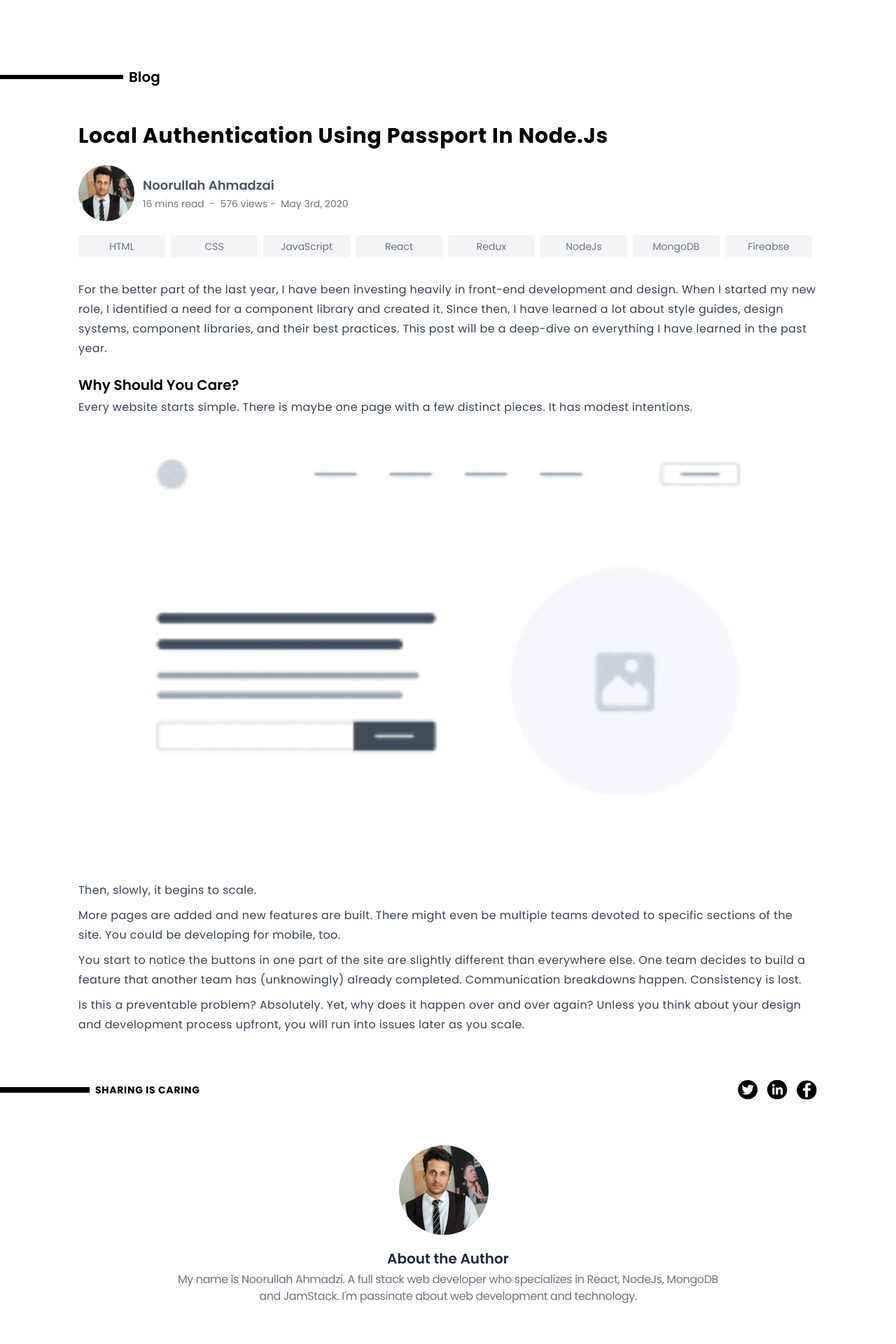
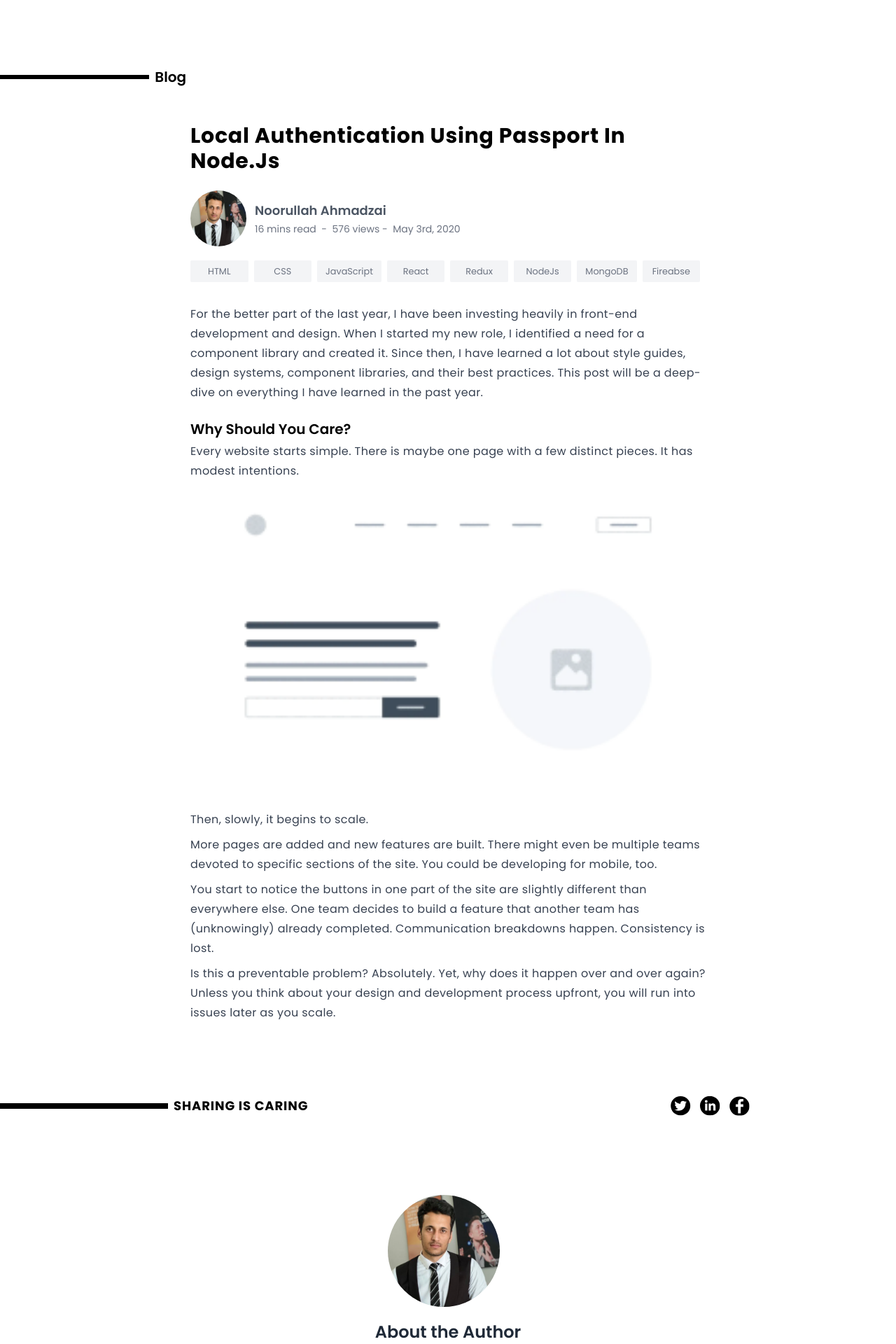
Before and after one commit to noor-codes/noorullah.dev, a Next.js app: page / in a window 1280 px wide. Shown: the top 1920 px of the page at 70% size. Built offline with nearby package versions, Linux system fonts and the light colour scheme.

Commit message:
xl breakpoint

```diff
--- a/pages/index.js
+++ b/pages/index.js
@@ -25,10 +25,12 @@ const Blog = () => (
     </Head>
 
     <div className="flex items-center pt-14 md:pt-24">
-      <div className="h-1 md:h-1.5 bg-black w-32 mr-2 xs:w-40 md:w-44">&nbsp;</div>
-      <div className="font-sans font-medium leading-5 md:text-xl md:font-semibold">Blog</div>
+      <div className="h-1 md:h-1.5 bg-black w-32 mr-2 xs:w-40 md:w-44 xl:h-1.5 xl:w-2/12">
+        &nbsp;
+      </div>
+      <div className="font-sans font-semibold leading-5 md:text-xl md:font-semibold">Blog</div>
     </div>
-    <main className="xs:px-4 mx-auto md:px-20 md:pt-5 ">
+    <main className="xs:px-4 mx-auto md:px-24 md:pt-5 xl:px-60">
       <div className="mt-8 mb-4 px-8">
         <h1 className="font-semibold leading-tight text-2xl tracking-wide capitalize xs:font-bold md:text-3xl lg:mb-6">
           Local Authentication Using Passport in Node.js
@@ -52,28 +54,28 @@ const Blog = () => (
       </div>
       <div className="font-sans mt-5 lg:mb-8">
         <div className="flex flex-wrap gap-2 ml-8 mr-10 text-center">
-          <div className="bg-gray-100 flex-1 text-gray-500 text-tiny  px-3 py-1.5 md:px-4 md:text-sm rounded-sm">
+          <div className="bg-gray-100 flex-1 text-gray-500 text-tiny  px-3 py-1.5 md:text-bigger rounded-sm">
             HTML
           </div>
-          <div className="bg-gray-100 flex-1 text-gray-500 text-tiny  px-3 py-1.5 md:px-4 md:text-sm rounded-sm">
+          <div className="bg-gray-100 flex-1 text-gray-500 text-tiny  px-3 py-1.5 md:text-bigger rounded-sm">
             CSS
           </div>
-          <div className="bg-gray-100 flex-1 text-gray-500 text-tiny  px-3 py-1.5 md:px-4 md:text-sm rounded-sm">
+          <div className="bg-gray-100 flex-1 text-gray-500 text-tiny  px-3 py-1.5 md:text-bigger rounded-sm">
             JavaScript
           </div>
-          <div className="bg-gray-100 flex-1 text-gray-500 text-tiny  px-3 py-1.5 md:px-4 md:text-sm rounded-sm">
+          <div className="bg-gray-100 flex-1 text-gray-500 text-tiny  px-3 py-1.5 md:text-bigger rounded-sm">
             React
           </div>
-          <div className="bg-gray-100 flex-1 text-gray-500 text-tiny  px-3 py-1.5 md:px-4 md:text-sm rounded-sm">
+          <div className="bg-gray-100 flex-1 text-gray-500 text-tiny  px-3 py-1.5 md:text-bigger rounded-sm">
             Redux
           </div>
-          <div className="bg-gray-100 flex-1 text-gray-500 text-tiny  px-3 py-1.5 md:px-4 md:text-sm rounded-sm">
+          <div className="bg-gray-100 flex-1 text-gray-500 text-tiny  px-3 py-1.5 md:text-bigger rounded-sm">
             NodeJs
           </div>
-          <div className="bg-gray-100 flex-1 text-gray-500 text-tiny  px-3 py-1.5 md:px-4 md:text-sm rounded-sm">
+          <div className="bg-gray-100 flex-1 text-gray-500 text-tiny  px-3 py-1.5 md:text-bigger rounded-sm">
             MongoDB
           </div>
-          <div className="bg-gray-100 flex-1 text-gray-500 text-tiny  px-3 py-1.5 md:px-4 md:text-sm rounded-sm">
+          <div className="bg-gray-100 flex-1 text-gray-500 text-tiny  px-3 py-1.5 md:text-bigger rounded-sm">
             Fireabse
           </div>
         </div>
@@ -122,15 +124,15 @@ const Blog = () => (
       </p>
     </main>
 
-    <div className="flex items-center justify-between mt-16">
+    <div className="flex items-center justify-between mt-16 xl:pt-10">
       <div className="flex items-center">
-        <div className="h-1.5 bg-black w-24 mr-2 md:h-2 md:w-32">&nbsp;</div>
-        <div className="font-sans font-semibold tracking-wider text-sm leading-5 uppercase md:font-bold">
+        <div className="h-1.5 bg-black w-24 mr-2 md:h-2 md:w-32  xl:w-60">&nbsp;</div>
+        <div className="font-sans font-semibold tracking-wider text-sm leading-5 uppercase md:font-bold xl:text-lg">
           Sharing is Caring
         </div>
       </div>
 
-      <div className="flex flex-col pr-10 space-y-2 xs:flex-row xs:space-y-0 xs:space-x-3 md:pr-28">
+      <div className="flex flex-col pr-10 space-y-2 xs:flex-row xs:space-y-0 xs:space-x-3 md:pr-28 xl:pr-52">
         <a href="#" rel="noreferrer" target="_blank">
           <TwitterBlack />
         </a>
@@ -145,24 +147,24 @@ const Blog = () => (
       </div>
     </div>
 
-    <div className="flex flex-col items-center font-sans ml-8 mr-8 mt-10 text-center xs:mt-16">
+    <div className="flex flex-col items-center font-sans ml-8 mr-8 mt-10 text-center xs:mt-16 xl:py-12">
       <img
-        className="rounded-full h-24 w-24 xs:h-32 xs:w-32 mr-3 md:mb-1"
+        className="rounded-full h-24 w-24 xs:h-32 xs:w-32 mr-3 md:mb-1 xl:h-40 xl:w-40"
         src="/img/profile.jpg"
-        alt="profile"
+        alt="Noorullah Ahmadzai"
       />
       <div>
-        <h2 className="text-lg font-semibold text-gray-800 mt-3 xs:text-xl xs:mt-4">
+        <h2 className="text-lg font-semibold text-gray-800 mt-3 xs:text-xl xs:mt-4 xl:text-2xl xl:mt-4">
           About the Author
         </h2>
-        <p className="text-sm mt-1 text-gray-500 tracking-tight leading-5 xs:text-base sm:px-14 md:px-14 lg:px-52">
+        <p className="text-sm mt-1 text-gray-500 tracking-tight leading-5 xs:text-base sm:px-14 md:px-14 lg:px-52 xl:px-80 xl:text-lg">
           My name is Noorullah Ahmadzi. A full stack web developer who specializes in React, NodeJs,
           MongoDB and JamStack. I&apos;m passinate about web development and technology.
         </p>
       </div>
     </div>
 
-    <div className="flex flex-col justify-center bg-gray-900 gap-y-2 w-full h-44 mt-20 md:h-48">
+    <div className="flex flex-col justify-center bg-gray-900 gap-y-2 w-full h-44 mt-20 md:h-48 xl:h-60">
       <p className="text-white text-3xl mx-10 text-center">Get in Touch</p>
       <div className="flex justify-center flex-row-reverse space-x-2 md:space-x-3 md:space-x-reverse space-x-reverse">
         <a href="https://github.com/Noorullah-Ahmadzai" rel="noreferrer" target="_blank">
--- a/tailwind.config.js
+++ b/tailwind.config.js
@@ -14,6 +14,7 @@ module.exports = {
       },
       fontSize: {
         tiny: '0.66rem',
+        bigger: '0.80rem',
       },
     },
   },
```
